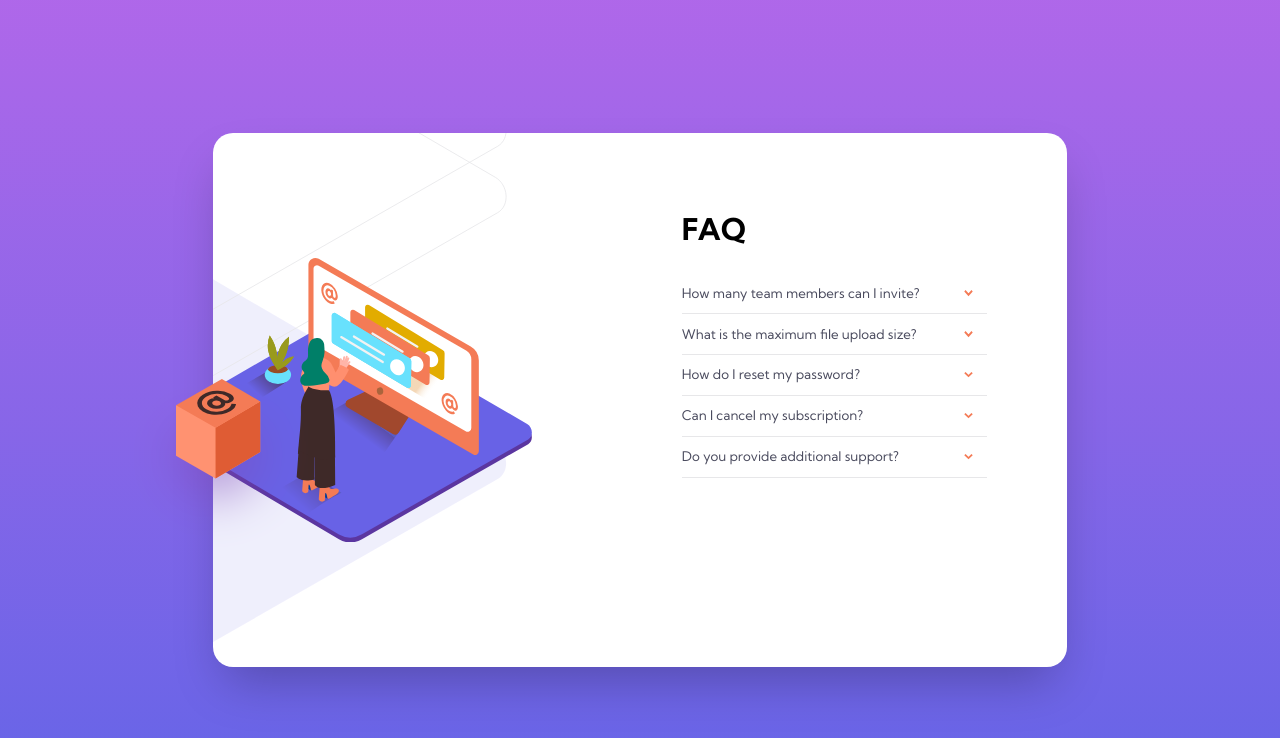
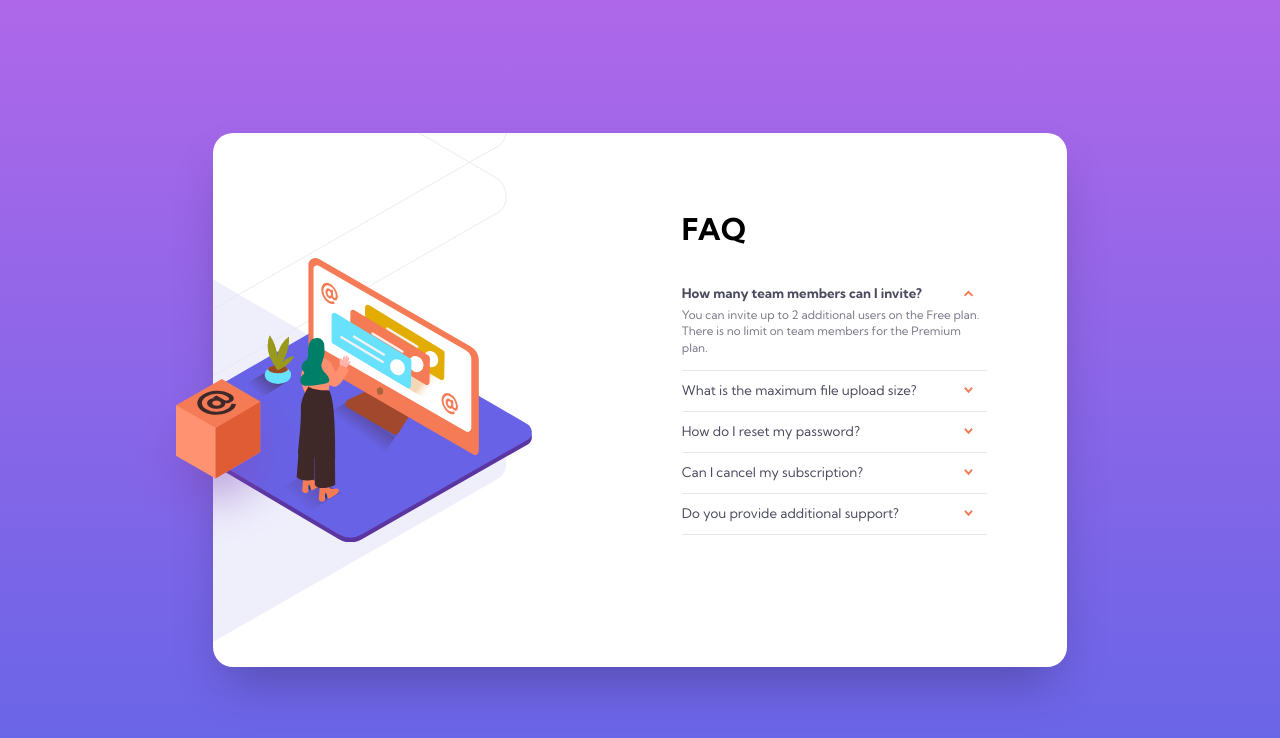
Before and after one commit to funnypar/Components, a website: page faq-accordion-card-main/src/index.html in a window 1280 px wide. Both pictures are taken after a click on the picture 968 px from the left and 293 px from the top of the page. Drawn offline with Linux system fonts and the light colour scheme.

Commit message:
addedEachItemLogic

```diff
--- a/faq-accordion-card-main/src/index.html
+++ b/faq-accordion-card-main/src/index.html
@@ -94,15 +94,14 @@ Medium: 11px
                     >
                         <div class="flex justify-between items-center">
                             <h5
-                                class="text-Very-dark-grayish-blue cursor-pointer transition-all hover:text-Soft-red"
+                                class="text-Very-dark-grayish-blue cursor-pointer transition-colors hover:text-Soft-red"
                             >
                                 How many team members can I invite?
                             </h5>
                             <img
                                 src="../images/icon-arrow-down.svg"
                                 alt="arrow"
-                                id="1"
-                                class="mr-4 h-2 cursor-pointer"
+                                class="mr-4 h-2 cursor-pointer transition-all"
                             />
                         </div>
                         <h6 class="text-sm text-Dark-grayish-blue hidden">
@@ -123,7 +122,6 @@ Medium: 11px
                             <img
                                 src="../images/icon-arrow-down.svg"
                                 alt="arrow"
-                                id="1"
                                 class="mr-4 h-2 cursor-pointer"
                             />
                         </div>
@@ -187,7 +185,6 @@ Medium: 11px
                             <img
                                 src="../images/icon-arrow-down.svg"
                                 alt="arrow"
-                                id="1"
                                 class="mr-4 h-2 cursor-pointer"
                             />
                         </div>
--- a/faq-accordion-card-main/src/index.js
+++ b/faq-accordion-card-main/src/index.js
@@ -1,5 +1,11 @@
 // Variables
 const btns = Array.from(document.querySelectorAll("[alt*='arrow']"));
 btns.forEach((el) => {
-    el.addEventListener("click", () => {});
+    el.addEventListener("click", () => {
+        const title = el.previousElementSibling;
+        const textElement = el.parentElement.parentElement.querySelector("h6");
+        el.classList.toggle("rotate-180");
+        title.classList.toggle("active");
+        textElement.classList.toggle("hidden");
+    });
 });
```
Also changed, not shown: faq-accordion-card-main/dist/output.css.
